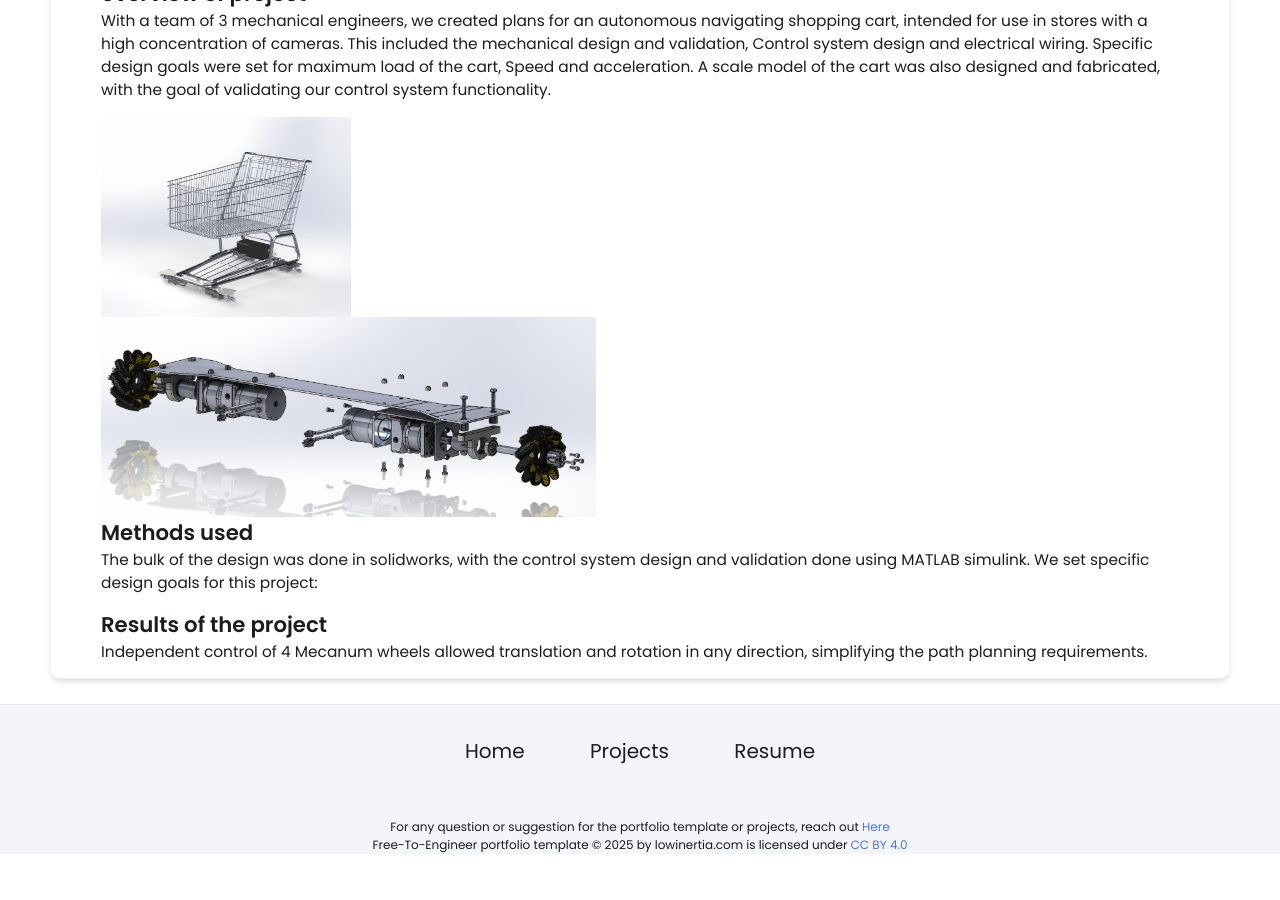
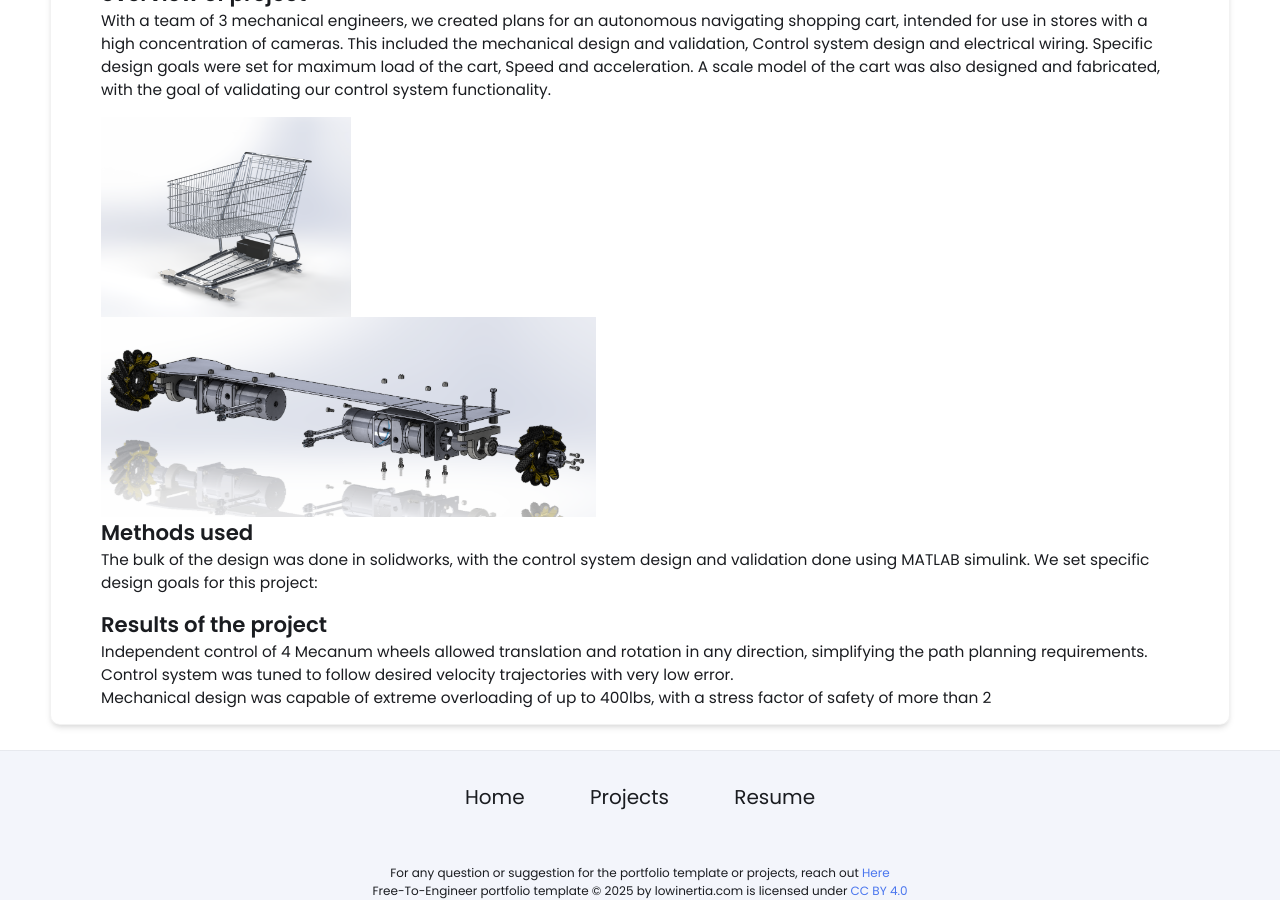
Before and after one commit to icest0rms/icest0rms.github.io, a Jekyll site: the page built from _projects/Autonomous_Vehicle/index.md, in a window 1280 px wide and 900 px high, scrolled down 758 px. Built offline with Jekyll 4.4.1, drawn with Linux system fonts in a browser that asks for light colours; before the commit the page ends 1612 px from its top, so only the background shows below that.

Commit message:
Update index.md

```diff
--- a/_projects/Autonomous_Vehicle/index.md
+++ b/_projects/Autonomous_Vehicle/index.md
@@ -21,3 +21,7 @@ The bulk of the design was done in solidworks, with the control system design an
 
 ## Results of the project
 Independent control of 4 Mecanum wheels allowed translation and rotation in any direction, simplifying the path planning requirements.
+<br>
+Control system was tuned to follow desired velocity trajectories with very low error.
+<br>
+Mechanical design was capable of extreme overloading of up to 400lbs, with a stress factor of safety of more than 2
```
